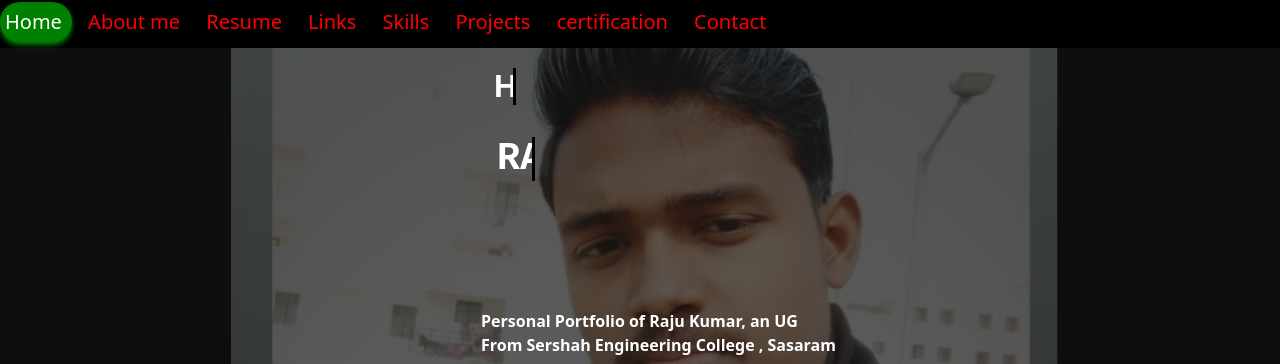
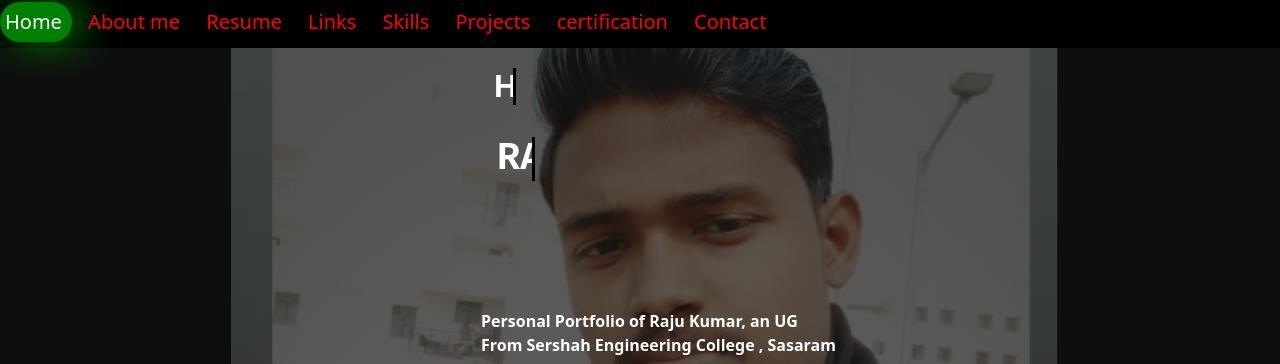
Before and after one commit to raju-kumar21/My-Personal-Portfolio, a plain HTML site: page index.html in a window 1280 px wide. In both pictures the pointer is over the link "Home". Shown: the top 364 px of the page. Drawn offline with nearby package versions, Linux system fonts and the light colour scheme.

Commit message:
update shadow

```diff
--- a/styles.css
+++ b/styles.css
@@ -237,7 +237,7 @@ div h2 b big {
     border-radius: 30px;
     color: white;
     transition: 0.3s;
-    box-shadow:0px 3px 5px green;
+    box-shadow:10px 1px 39px green;
 }
 
 .nav > #nav-check {
```
